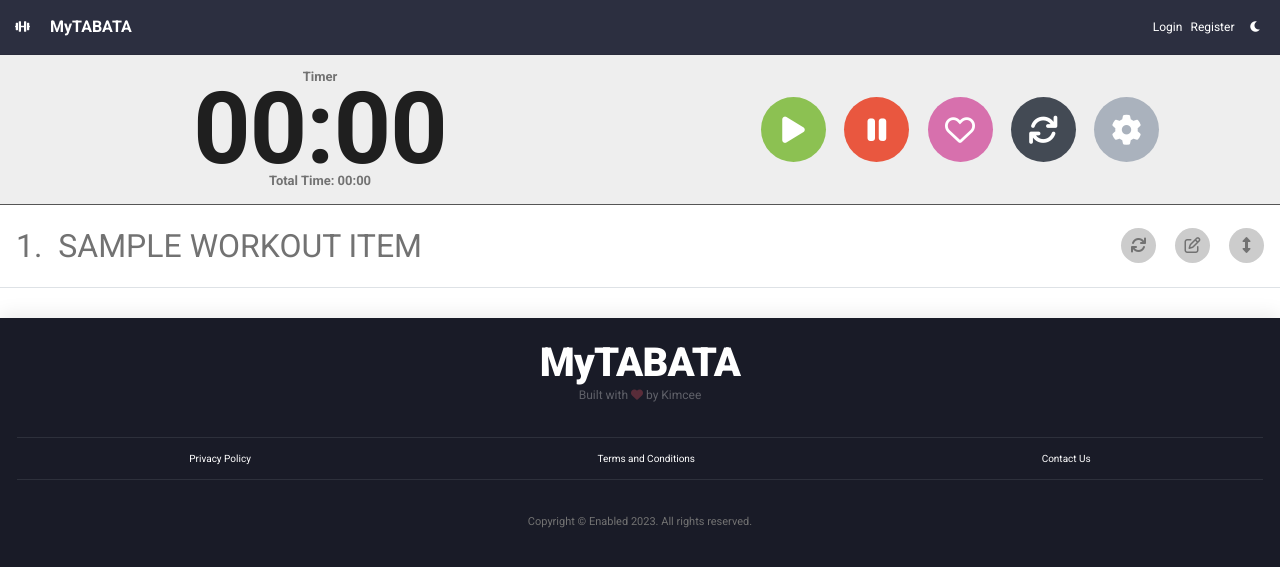
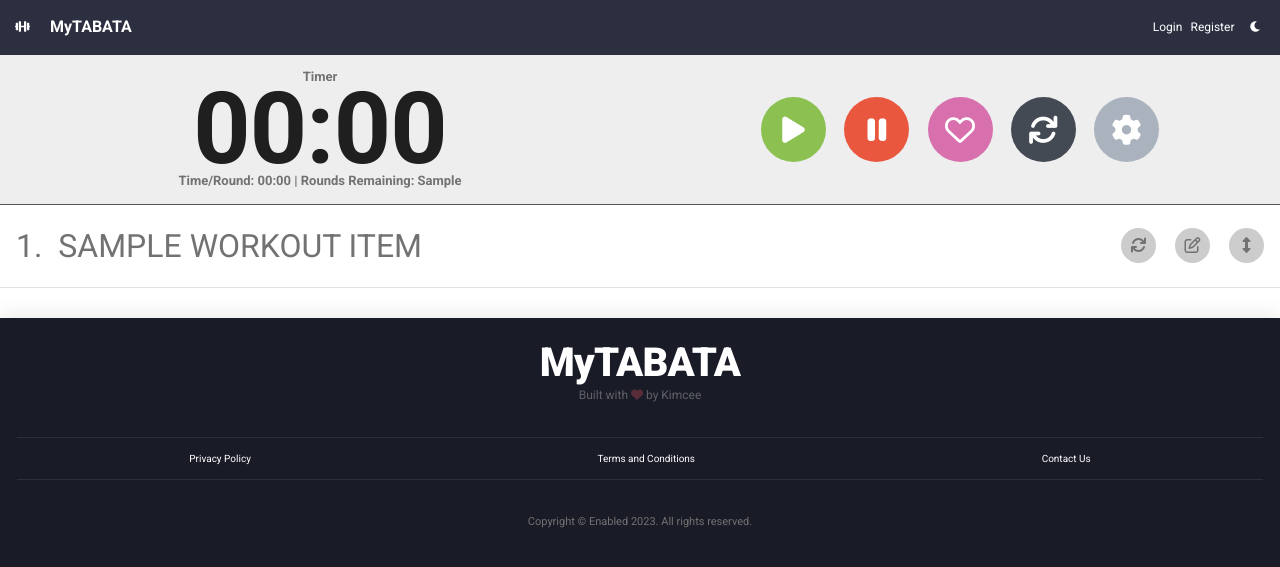
Before and after one commit to kimcee/mytabata, a PHP site: template Views/timer.html.twig in a window 1280 px wide. Shown: the top 567 px of the page. Run offline with PHP 8.4, Linux system fonts and the light colour scheme; the template is opened without the code that fills it: most values are stand-ins (such as "Sample title", 1, 10 or a date in 2020); some libraries are stand-ins or nearby versions.

Commit message:
Support tabata rounds functionality

```diff
--- a/App/Entity/User.php
+++ b/App/Entity/User.php
@@ -49,6 +49,7 @@ class User extends Entity {
         $this->sets = 8;
         $this->set_time = 20;
         $this->break_time = 10;
+        $this->rounds = 1;
         $this->hash = '';
 
         parent::insert();
--- a/Views/timer.html.twig
+++ b/Views/timer.html.twig
@@ -10,14 +10,17 @@
             <div class="col-12 col-sm-6">
                 <div>
                     <div class="timer-text text-center fw-bold">Timer</div>
-                    <div class="rest text-center fw-bold d-none">Rest</div>
+                    <div class="round-break text-center fw-bold d-none">Take a Break</div>
+                    <div class="rest text-center fw-bold d-none">Prepare</div>
                     <div class="workit text-center text-warning fw-bold d-none">Move</div>
                 </div>
 
                 <h1 id="segment-display" class="text-center counter mb-0 pb-0">00:00</h1>
 
                 <p class="text-center fw-bold mt-0 mb-0 pb-0">
-                    Total Time: <span id="timer-display" class="text-center">00:00</span>
+                    Time/Round: <span id="timer-display" class="text-center">00:00</span>
+                    | Rounds Remaining: <span class="tabata-rounds">{{ workoutRounds }}</span>
+                    <input type="hidden" name="tabata-rounds-counter" class="tabata-rounds-counter" value="{{ workoutRounds }}" />
                 </p>
             </div>
             <div class="col-12 col-sm-6">
@@ -35,7 +38,8 @@
             <form method="get" class="text-center p-5 pt-2 pb-4">
                 <input type="hidden" name="routine_id" class="routine-id" value="{{ routineId }}" />
                 <div class="row mb-0">
-                    <div class="col-12 mb-3">
+                    <div class="col-12 col-sm-6 mb-3">
+                        <!-- <label class="fs-4">Time/Set<br /><span class="super-small">(seconds)</span></label> -->
                         <select class="form-control rounded" name="limit" id="limit">
                             {% for i in 2..100 %}
                                 <option
@@ -45,7 +49,7 @@
                             {% endfor %}
                         </select>
                     </div>
-                    <div class="col-12 mb-3">
+                    <div class="col-12 col-sm-6 mb-3">
                         <!-- <label class="fs-4">Time/Set<br /><span class="super-small">(seconds)</span></label> -->
                         <select class="form-control rounded" name="length" id="length">
                             {% for i in 10..241 %}
@@ -56,7 +60,7 @@
                             {% endfor %}
                         </select>
                     </div>
-                    <div class="col-12 mb-3">
+                    <div class="col-12 col-sm-6 mb-3">
                         <!-- <label class="fs-4">Time/Break<br /><span class="super-small">(seconds)</span></label> -->
                         <select class="form-control rounded" name="break" id="break">
                             {% for i in 1..121 %}
@@ -64,6 +68,17 @@
                                     value="{{ i }}"
                                     {% if i == workoutBreak %} selected{% endif %}
                             >{{ i }} Seconds / Break</option>
+                            {% endfor %}
+                        </select>
+                    </div>
+                    <div class="col-12 col-sm-6 mb-3">
+                        <!-- <label class="fs-4">Time/Break<br /><span class="super-small">(seconds)</span></label> -->
+                        <select class="form-control rounded" name="rounds" id="rounds">
+                            {% for i in 1..10 %}
+                                <option
+                                        value="{{ i }}"
+                                        {% if i == workoutRounds %} selected{% endif %}
+                                >{{ i }} Tabata Round{% if i > 1 %}s{% endif %}</option>
                             {% endfor %}
                         </select>
                     </div>
@@ -136,12 +151,16 @@
         let isPaused = false;
         let isTimerRunning = false;
         let onBreak = false;
+        let onRestBetweenRounds = false;
+        let roundTimer = 10;
         let workoutNumber = 0;
         let justStarted = false;
 
         let duration = {{ timerInSeconds }};
         let timer = duration, minutes, seconds;
         let display = $("#timer-display");
+        let roundCounter = parseInt($(".tabata-rounds-counter").val());
+        let roundCounterDisplay = $(".tabata-rounds");
 
         let workoutDuration = {{ workoutLength }};
         let breakDuration = {{ workoutBreak }};
@@ -193,16 +212,54 @@
             display.text(minutes + ":" + seconds);
 
             if (--timer < 0) {
-                timer = 0;
+                // check for round
+                if (roundCounter > 0) {
+                    console.log('prepare for next round');
+                    console.log('remaining_rounds', roundCounter);
+                    roundCounter = roundCounter - 1;
+                    roundCounterDisplay.text(roundCounter.toString());
 
-                // timer has expired
-                isTimerRunning = false;
+                    if (roundCounter > 0) {
+                        onRestBetweenRounds = true;
+                    } else {
+                        workoutIsComplete();
+                    }
+                } else {
+                    workoutIsComplete();
+                }
             }
+        }
+
+        function workoutIsComplete() {
+            timer = 0;
+            isTimerRunning = false;
+
+            // should say, "congratulations, you're all  done!"
+            playSound('complete');
+
+            $(".timer-text").removeClass("d-none");
+            $(".rest, .workit, .round-break").addClass("d-none");
         }
 
         function updateWorkoutTimer() {
             // update the UI
-            if (onBreak) {
+            if (onRestBetweenRounds) {
+                if (sTimer === 0) {
+                    // play sound "relax, take a break, something like that
+                    playSound('complete');
+
+                    if (!$(".timer-text").hasClass("d-none")) {
+                        $(".timer-text").addClass("d-none");
+                    }
+
+                    $(".round-break").removeClass("d-none");
+                    $(".workit, .rest").addClass("d-none");
+
+                    workoutNumber = 0;
+                } else {
+                    $(".list-group-workout-item").removeClass(finishedItemClass).removeClass(activeItemClass);
+                }
+            } else if (onBreak) {
                 sDisplay.addClass("text-secondary");
 
                 if (sTimer == breakDuration) {
@@ -216,7 +273,7 @@
                     }
 
                     $(".rest").removeClass("d-none");
-                    $(".workit").addClass("d-none");
+                    $(".workit, .round-break").addClass("d-none");
 
                     ++workoutNumber;
                     workoutPrevNumber = workoutNumber - 1;
@@ -244,12 +301,18 @@
                         }, 500);
                     }
 
-                    $(".rest").addClass("d-none");
+                    $(".rest, .round-break").addClass("d-none");
                     $(".workit").removeClass("d-none");
 
                     $(".workout-" + workoutNumber)
                         .addClass(activeItemClass)
                         .removeClass(pendingItemClass);
+                }
+
+                if (sTimer === 0) {
+                    $(".workout-" + workoutNumber)
+                        .removeClass(activeItemClass)
+                        .addClass(finishedItemClass);
                 }
             }
 
@@ -267,12 +330,24 @@
                 }
             }
 
-            sMinutes = calcSecondsToMinutes(sTimer);
-            sSeconds = calcRemainingSecondsInMinute(sTimer);
-            sDisplay.text(sMinutes + ":" + sSeconds);
+            if (sTimer > -1) {
+                sMinutes = calcSecondsToMinutes(sTimer);
+                sSeconds = calcRemainingSecondsInMinute(sTimer);
+                sDisplay.text(sMinutes + ":" + sSeconds);
+            }
 
             if (--sTimer < 1) {
-                if (onBreak) {
+                if (onRestBetweenRounds) {
+                    if (timer < 0) {
+                        sTimer = roundTimer;
+                        timer = roundTimer;
+                    } else {
+                        timer = duration;
+                        sTimer = breakDuration;
+                        onRestBetweenRounds = false;
+                        onBreak = true;
+                    }
+                } else if (onBreak) {
                     sTimer = workoutDuration;
                     onBreak = false;
                 } else {
@@ -427,20 +502,15 @@
             let workout_items = [];
 
             if (routine_id && $(this).find("i").hasClass("fa-solid")) {
+                // remove heart
                 $(".heart-workout").find("i").addClass("fa-regular").removeClass("fa-solid");
-                let limit = $("#limit").val();
-                let set_length = $("#length").val();
-                let set_break = $("#break").val();
 
-                // remove heart
+                // remove from db
                 $.post({
                     type: "POST",
                     url: "/ajax/unheart_routine",
                     data: {
-                        routine_id: routine_id,
-                        limit: limit,
-                        set_length: set_length,
-                        set_break: set_break
+                        routine_id: routine_id
                     },
                     success: function (result) {
                         // update the ID
@@ -448,8 +518,11 @@
                     }
                 });
             } else {
-
                 $(".heart-workout").find("i").removeClass("fa-regular").addClass("fa-solid");
+                let limit = $("#limit").val();
+                let set_length = $("#length").val();
+                let set_break = $("#break").val();
+                let rounds = $("#rounds").val();
 
                 $(".list-group-workout-item").each(function () {
                     let item_id = $(this).find(".edit-workout-name").attr("data-id");
@@ -466,7 +539,11 @@
                     url: "/ajax/heart_routine",
                     data: {
                         routine_id: routine_id,
-                        items: workout_items
+                        items: workout_items,
+                        limit: limit,
+                        set_length: set_length,
+                        set_break: set_break,
+                        rounds: rounds
                     },
                     success: function (result) {
                         // update the ID
```
Also changed, not shown: App/Controller/MainController.php (+21 -5 lines), App/.routes.yaml, Migrations/20230417142722_add_total_rounds_to_users_table.php (added), Migrations/20230417152649_add_total_rounds_to_routines_table.php (added).
